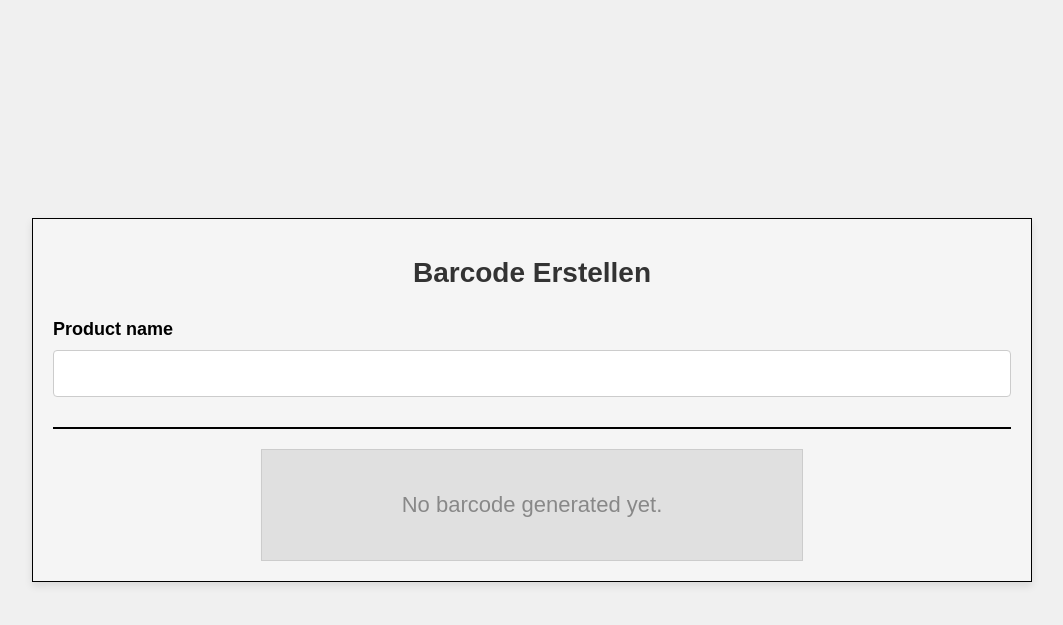
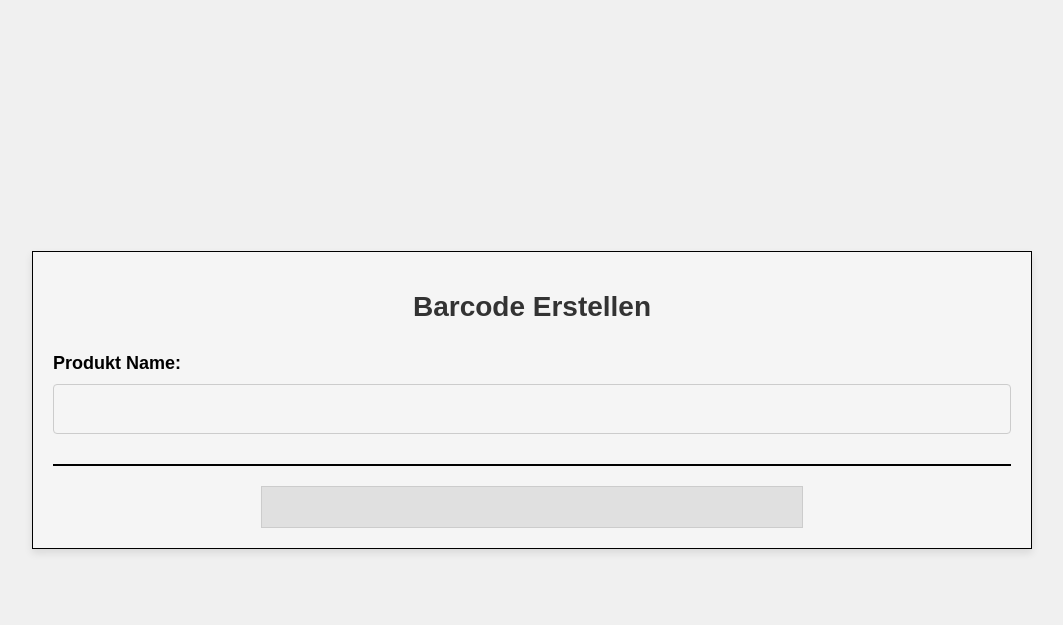
Before and after one commit to MatteoGrado/NL-Lager, a Symfony app: template templates/barcode_generator/generator.html.twig in a window 1280 px wide. Shown: the top 625 px of the page, without its empty margins (108-1171 px from the left). Run offline with Twig, Linux system fonts and the light colour scheme; the template is opened without the code that fills it, so the values that code supplies are empty; form fields are guessed from the names that the template uses; style sheets or scripts are compiled from the project's sources; some libraries are stand-ins or nearby versions.

Commit message:
Changes and fully working Barcode Generator.

```diff
--- a/assets/styles/generator/generator.css
+++ b/assets/styles/generator/generator.css
@@ -30,6 +30,25 @@ body {
     width: 100%;
     text-align: center;
     color: #333;
+}
+
+.product_name_label {
+    display: flex;
+    font-family: Arial, sans-serif;
+    font-weight: bold;
+}
+.product_name {
+    display: flex;
+    font-family: Arial, sans-serif;
+    font-weight: normal;
+    width: 100%;
+    height: 50px;
+    padding: 12px;
+    margin: 10px 0;
+    border: 1px solid #ccc;
+    border-radius: 4px;
+    font-size: 18px;
+    box-sizing: border-box;
 }
 
 .form-section {
@@ -88,10 +107,12 @@ label {
     text-align: center;
 }
 
-.barcode-box img {
-    max-width: 100%;
-    max-height: 300px;
-    object-fit: contain;
+.img-loader {
+    display: flex;
+    justify-content: center;
+    align-items: center;
+    width: 500px;
+    height: 40px;
 }
 
 .create-button {
--- a/src/Form/BarcodeCreatorType.php
+++ b/src/Form/BarcodeCreatorType.php
@@ -17,12 +17,6 @@ class BarcodeCreatorType extends AbstractType {
             ['label' => 'Product ID',
                 'required' => false,
             'attr' => ['class' => 'product-ID']
-            ])
-            ->add('Product_Name',
-            TextType::class,
-            ['label' => 'Product Name',
-                'required' => false,
-            'attr' => ['class' => 'product-Name']
             ])
             ->add('Product_Description',
             TextType::class,
--- a/templates/barcode_generator/generator.html.twig
+++ b/templates/barcode_generator/generator.html.twig
@@ -4,19 +4,16 @@
     <div class="container">
         <h1 id="header">Barcode Erstellen</h1>
             {{ form_start(form) }}
-                {{ form_row(form.Product_Name) }}
+                <label class="product_name_label">Produkt Name:</label>
+                <p class="product_name">{{ product_name }}</p>
             {{ form_end(form) }}
         <div class="divider"></div>
         <div class="barcode-preview">
             <div class="barcode-box">
                 {% if product_name %}
-                    <h2>Barcode Preview</h2>
-                    <img src="{{ path('barcode_generator') }}" alt="Generated Barcode">
-                {% else %}
-                    <p>No barcode generated yet.</p>
+                    <img class="img-loader" src="{{ asset('../../assets/barcodes/' ~ barcode_url) }} }}" alt="Generierter Barcode">
                 {% endif %}
             </div>
         </div>
     </div>
-    </div>
 {% endblock %}
```
Also changed, not shown: src/Controller/BarcodeGeneratorController.php (+17 -13 lines), assets/barcodes/barcode_1.jpg (added), assets/barcodes/barcode_3.jpg (added), assets/barcodes/barcode_4.jpg (added), assets/barcodes/barcode_5.jpg (added), 1 other file.
